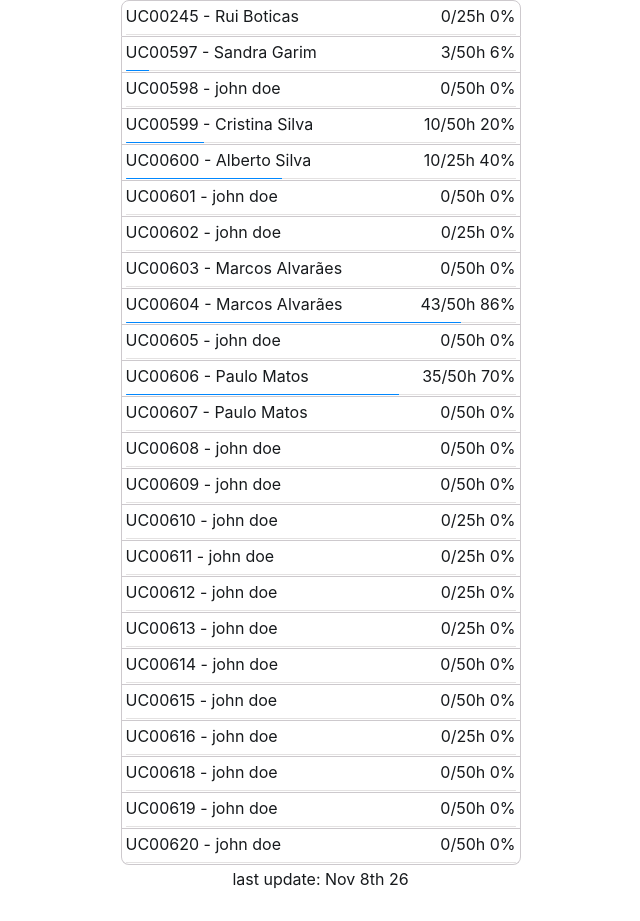
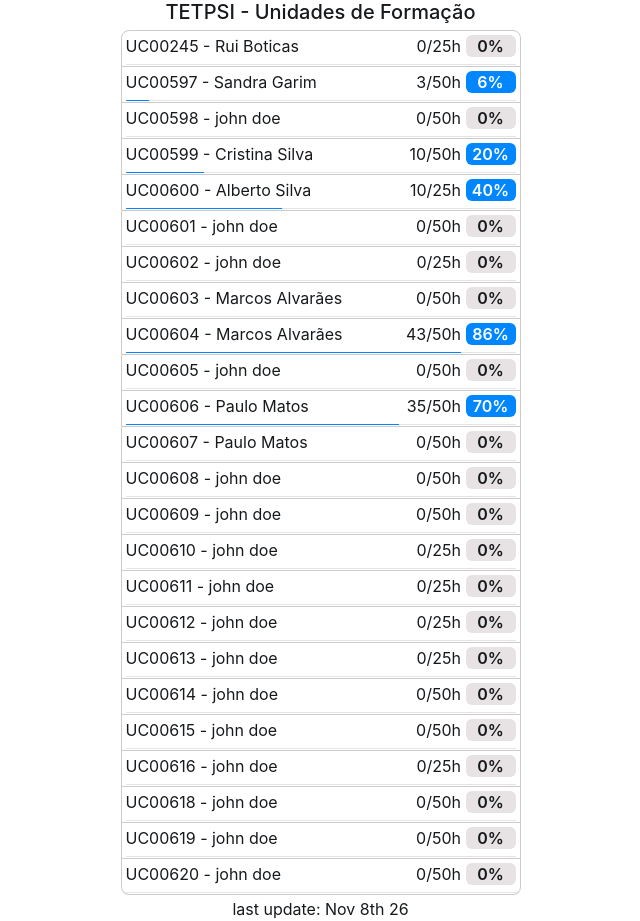
Before and after one commit to turbozambas/mazagation, a plain HTML site: page index.html in a window 1280 px wide. Shown: the whole page, without its empty margins (312-952 px from the left). Before the commit the page ends 891 px from the top, so only its background shows below. Drawn offline with Linux system fonts and the light colour scheme.

Commit message:
uc list looks pretty now

```diff
--- a/index.html
+++ b/index.html
@@ -1,8 +1,8 @@
 <!DOCTYPE html>
-<html>
+<html lang='en' class='notranslate' translate='no'>
 <head>
 <meta charset="utf-8">
-        <title>unidades de formação</title>
+<title>TETPSI - Unidades de Formação</title>
 <meta name="author" content="Rui Pedro Moreira">
 <script src="jquery.js"></script>
 <link rel="stylesheet" href="bootstrap-reboot.min.css">
@@ -12,13 +12,14 @@
 
 <body>
 	<content>
+		<h1>TETPSI - Unidades de Formação</h1>
 		<ul class="list-group"></ul>
 	</content>
-</body>
-
 	<footer>
 		<p>last update: Nov 8th 26</p>
 	</footer>
+</body>
+
 <script src="data.js"></script>
 <script>
 	for (let i = 0; i < Object.keys(uc).length; i++) {
@@ -27,18 +28,19 @@
 		let totalHours = uc[i].hours.total;
 		let completeHours = uc[i].hours.complete;
 		let percentage = completeHours/totalHours*100;
-
+		let theme;
 		let instructorID = uc[i].instructor;
 		let instructor = inst[instructorID].name;
-		console.log(instructor);
+		if (percentage==100) theme="success";
+		else if (percentage==0) theme="secondary";
+		else theme="primary";
 
-		$("ul").append(`
-			<li class="list-group-item">
+		$("ul").append(`<li class="list-group-item">
 			<div class="details">
-					<p>${id} - ${instructor}</p><p>${completeHours}/${totalHours}h ${percentage}%</p>
+				<p>${id} - ${instructor}</p><p>${completeHours}/${totalHours}h <span class="badge theme-${theme}">${percentage}%</span></p>
 			</div>
 			<div class="progress" role="progressbar" aria-label="Example 1px high" aria-valuenow="${percentage}" aria-valuemin="0" aria-valuemax="100" style="height: 1px">
-					<div class="progress-bar" style="width: ${percentage}%"></div>
+				<div class="progress-bar bg-${theme}" style="width: ${percentage}%"></div>
 			</div>
 
 			</li>
--- a/main.css
+++ b/main.css
@@ -15,7 +15,15 @@ li { padding: 1px 4px; }
 
 p {
 	display: block;
+	overflow: hidden;
 	margin: 2px 0 0;
 }
 .details p { float: left; }
 .details p:last-child { float: right; }
+h1 { font-size: 20px; }
+span {;
+	width: 50px;
+	border-radius: 6px;
+	padding: 2px;
+	font-size: 16px;
+}
```
Lines whose indentation alone changed are shown as unchanged.
